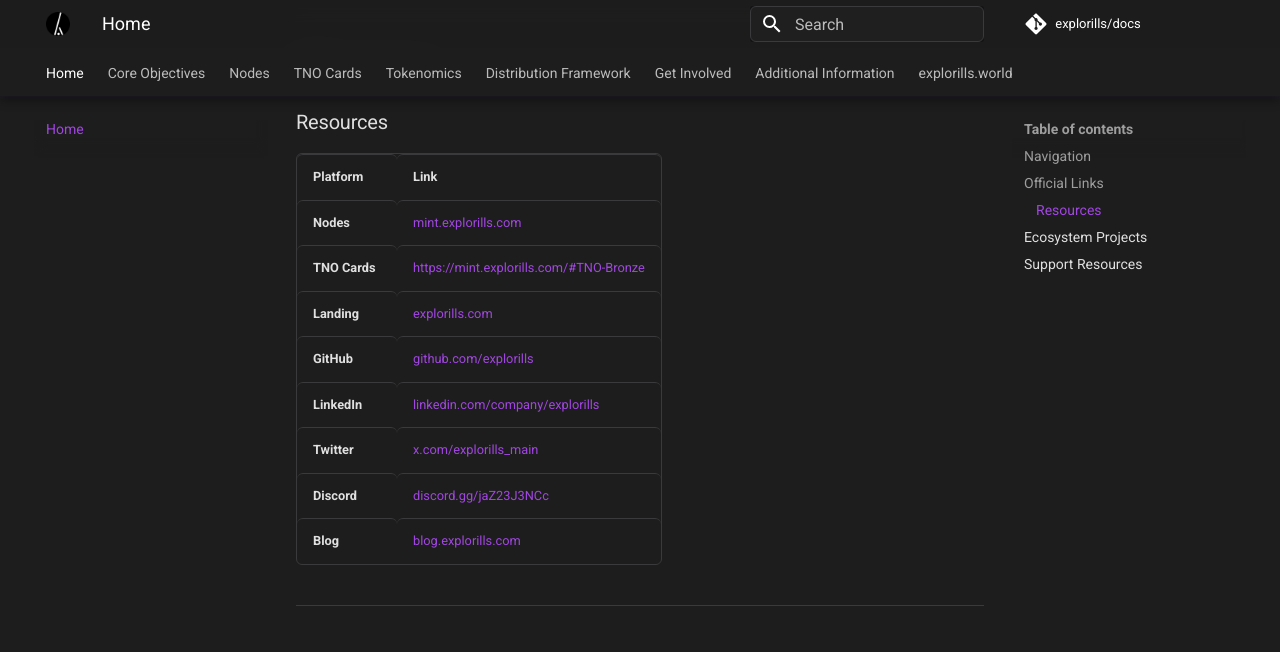
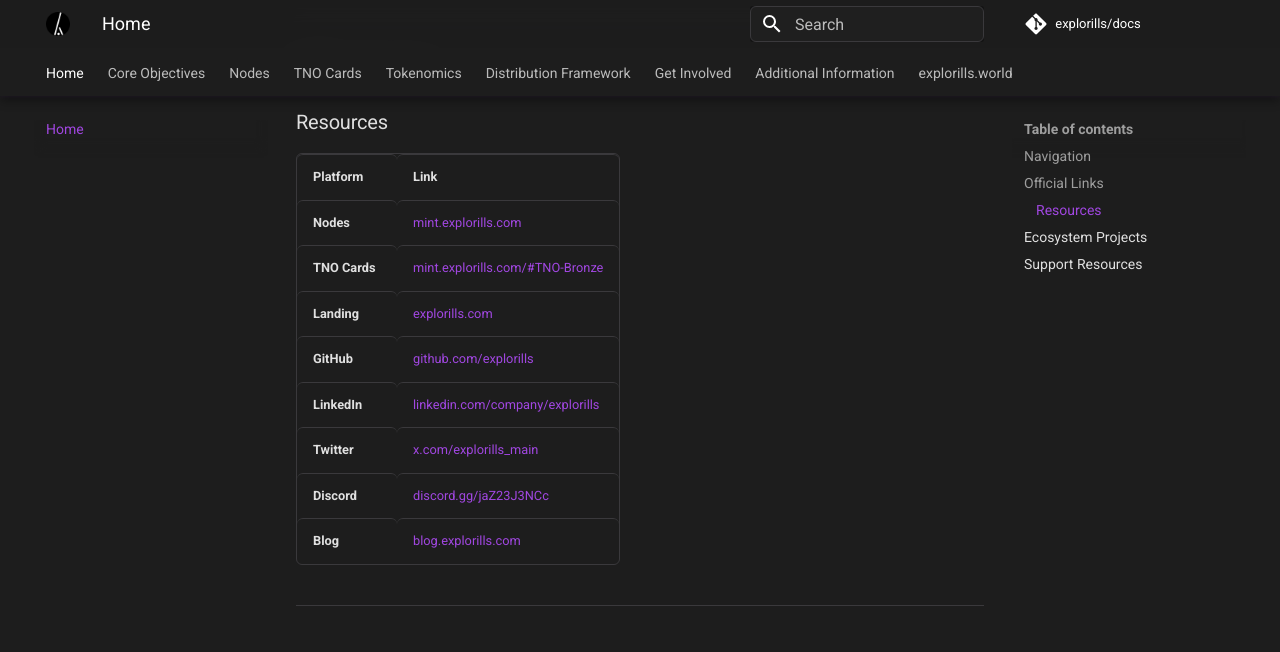
Before and after one commit to explorills/docs, an MkDocs documentation site: the page built from docs/index.md, in a window 1280 px wide and 900 px high, scrolled down 1405 px. Shown: the top 652 px of the window. Built offline with MkDocs 1.6.1 and Material for MkDocs 9.7.7, drawn with Linux system fonts in a browser that asks for light colours; comment, search, counter and statistics services are not loaded; part of the change alters nothing that is shown.

Commit message:
fix: text format in URL

```diff
--- a/docs/index.md
+++ b/docs/index.md
@@ -90,7 +90,7 @@ Explorills is a decentralized, node-based ecosystem powered by the $EXPL token,
 | Platform | Link |
 |----------|------|
 | **Nodes** | [mint.explorills.com](https://mint.explorills.com/){:target="_blank"} |
-| **TNO Cards** | [https://mint.explorills.com/#TNO-Bronze](https://mint.explorills.com/#TNO-Bronze){:target="_blank"} |
+| **TNO Cards** | [mint.explorills.com/#TNO-Bronze](https://mint.explorills.com/#TNO-Bronze){:target="_blank"} |
 | **Landing** | [explorills.com](https://explorills.com/){:target="_blank"} |
 | **GitHub** | [github.com/explorills](https://github.com/explorills){:target="_blank"} |
 | **LinkedIn** | [linkedin.com/company/explorills](https://www.linkedin.com/company/explorills){:target="_blank"} |
```
